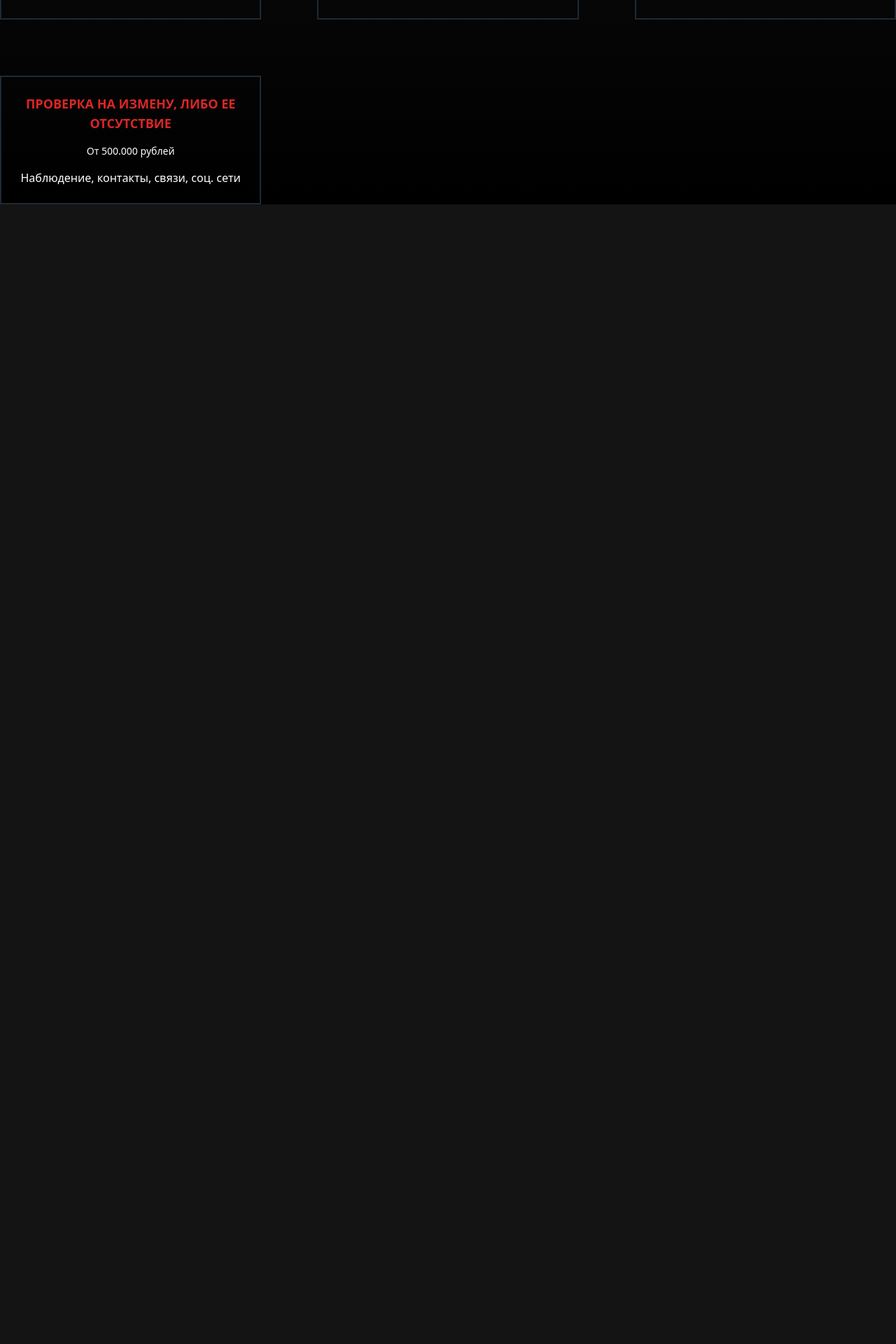
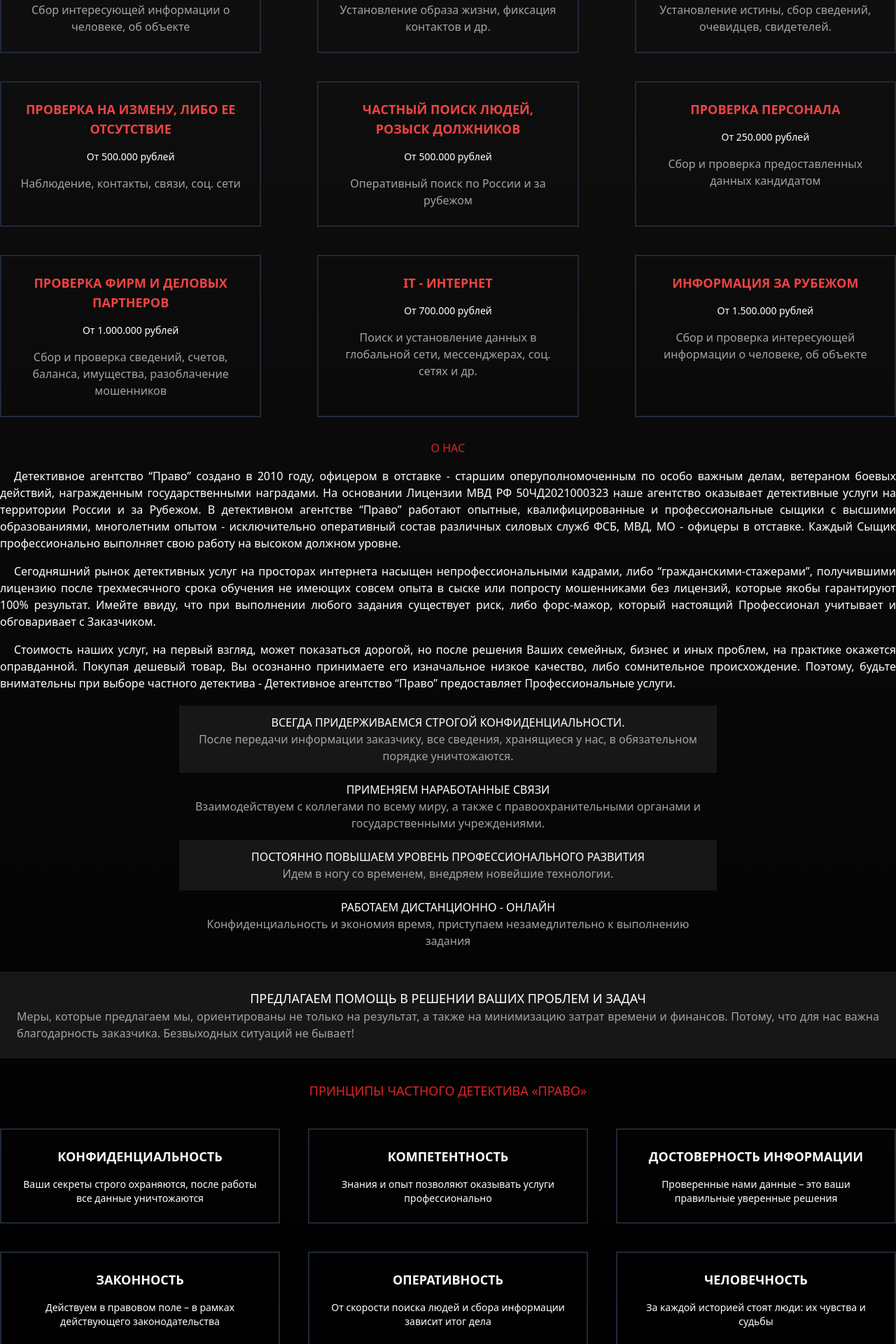
Before and after one commit to Zuglus/detektiv, a Next.js app: page /about in a window 1280 px wide. Shown: the part 740-2660 px from the top of the page at 70% size. Before the commit the page ends 1032 px from the top, so only its background shows below. Built offline with nearby package versions, Linux system fonts and the light colour scheme.

Commit message:
added principles to about page

```diff
--- a/src/app/about/page.tsx
+++ b/src/app/about/page.tsx
@@ -1,4 +1,9 @@
+import Card from '@/components/card';
 import CardService from '@/components/cardService';
+
+function classNames(...classes: string[]) {
+  return classes.filter(Boolean).join(' ');
+}
 
 export default function About() {
   const cards = [
@@ -22,15 +27,52 @@ export default function About() {
       price: 'От 500.000 рублей',
       text: 'Наблюдение, контакты, связи, соц. сети',
     },
+    {
+      title: 'ЧАСТНЫЙ ПОИСК ЛЮДЕЙ, РОЗЫСК ДОЛЖНИКОВ',
+      price: 'От 500.000 рублей',
+      text: 'Оперативный поиск по России и за рубежом',
+    },
+    {
+      title: 'ПРОВЕРКА ПЕРСОНАЛА',
+      price: 'От 250.000 рублей',
+      text: 'Сбор и проверка предоставленных данных кандидатом',
+    },
+    {
+      title: 'ПРОВЕРКА ФИРМ И ДЕЛОВЫХ ПАРТНЕРОВ',
+      price: 'От 1.000.000 рублей',
+      text: 'Сбор и проверка сведений, счетов, баланса, имущества, разоблачение мошенников',
+    },
+    {
+      title: 'IT - ИНТЕРНЕТ',
+      price: 'От 700.000 рублей',
+      text: 'Поиск и установление данных в глобальной сети, мессенджерах, соц. сетях и др.',
+    },
+    {
+      title: 'ИНФОРМАЦИЯ ЗА РУБЕЖОМ',
+      price: 'От 1.500.000 рублей',
+      text: 'Сбор и проверка интересующей информации о человеке, об объекте',
+    },
   ];
   return (
     <>
       <div>ДЛЯ ВАШЕЙ КОНФИДЕНЦИАЛЬНОСТИ РАБОТАЕМ ДИСТАНЦИОННО ОНЛАЙН,</div>
       <div>
         выберите любой вид связи, нажав на ссылку:
-        <a href='tg://resolve?domain=detective_moscow'> Telegram</a>,
-        <a href='whatsapp://send?phone=79150010025'> Whatsapp</a>,
-        <a href='mailto:Pravo018@gmail.com'> E-mail</a>.
+        <a href='tg://resolve?domain=detective_moscow' className='font-bold'>
+          {' '}
+          Telegram
+        </a>
+        ,
+        <a href='whatsapp://send?phone=79150010025' className='font-bold'>
+          {' '}
+          Whatsapp
+        </a>
+        ,
+        <a href='mailto:Pravo018@gmail.com' className='font-bold'>
+          {' '}
+          E-mail
+        </a>
+        .
       </div>
       <p className='indent-5 text-justify mt-4'>
         Детективное агентство &ldquo;Право&rdquo; является{' '}
@@ -52,9 +94,119 @@ export default function About() {
         сотрудники не прохлаждаются в офисе, так как постоянно находятся в
         разъездах, выполняя свою работу.
       </p>
-      <div className='grid grid-cols-1 md:grid-cols-3 gap-20 mt-10'>
+      <div className='grid grid-cols-1 sm:grid-cols-2 lg:grid-cols-3 gap-x-20 gap-y-10 mt-10'>
         {cards.map((card) => {
           return <CardService key={card.title} data={card} />;
+        })}
+      </div>
+      <h3 className='text-red-600 mt-8 uppercase'>о нас</h3>
+      <p className='indent-5 text-justify mt-4'>
+        Детективное агентство &ldquo;Право&rdquo; создано в 2010 году, офицером
+        в отставке - старшим оперуполномоченным по особо важным делам, ветераном
+        боевых действий, награжденным государственными наградами. На основании
+        Лицензии МВД РФ 50ЧД2021000323 наше агентство оказывает детективные
+        услуги на территории России и за Рубежом. В детективном агентстве
+        &ldquo;Право&rdquo; работают опытные, квалифицированные и
+        профессиональные сыщики с высшими образованиями, многолетним опытом -
+        исключительно оперативный состав различных силовых служб ФСБ, МВД, МО -
+        офицеры в отставке. Каждый Сыщик профессионально выполняет свою работу
+        на высоком должном уровне.
+      </p>
+      <p className='indent-5 text-justify mt-4'>
+        Сегодняшний рынок детективных услуг на просторах интернета насыщен
+        непрофессиональными кадрами, либо &ldquo;гражданскими-стажерами&rdquo;,
+        получившими лицензию после трехмесячного срока обучения не имеющих
+        совсем опыта в сыске или попросту мошенниками без лицензий, которые
+        якобы гарантируют 100% результат. Имейте ввиду, что при выполнении
+        любого задания существует риск, либо форс-мажор, который настоящий
+        Профессионал учитывает и обговаривает с Заказчиком.
+      </p>
+      <p className='indent-5 text-justify mt-4'>
+        Стоимость наших услуг, на первый взгляд, может показаться дорогой, но
+        после решения Ваших семейных, бизнес и иных проблем, на практике
+        окажется оправданной. Покупая дешевый товар, Вы осознанно принимаете его
+        изначальное низкое качество, либо сомнительное происхождение. Поэтому,
+        будьте внимательны при выборе частного детектива - Детективное агентство
+        &ldquo;Право&rdquo; предоставляет Профессиональные услуги.
+      </p>
+      <ul className='list-none text-center max-w-3xl py-5'>
+        {[
+          {
+            id: 1,
+            title: 'ВСЕГДА ПРИДЕРЖИВАЕМСЯ СТРОГОЙ КОНФИДЕНЦИАЛЬНОСТИ.',
+            text: 'После передачи информации заказчику, все сведения, хранящиеся у нас, в обязательном порядке уничтожаются.',
+          },
+          {
+            id: 2,
+            title: 'ПРИМЕНЯЕМ НАРАБОТАННЫЕ СВЯЗИ',
+            text: 'Взаимодействуем с коллегами по всему миру, а также с правоохранительными органами и государственными учреждениями.',
+          },
+          {
+            id: 3,
+            title: 'ПОСТОЯННО ПОВЫШАЕМ УРОВЕНЬ ПРОФЕССИОНАЛЬНОГО РАЗВИТИЯ',
+            text: 'Идем в ногу со временем, внедряем новейшие технологии.',
+          },
+          {
+            id: 4,
+            title: 'РАБОТАЕМ ДИСТАНЦИОННО - ОНЛАЙН',
+            text: 'Конфиденциальность и экономия время, приступаем незамедлительно к выполнению задания',
+          },
+        ].map((item) => {
+          return (
+            <li
+              key={item.id}
+              className={classNames(
+                item.id % 2 === 0 ? 'transparent' : 'bg-neutral-900',
+                'px-4 py-3'
+              )}
+            >
+              <h3>{item.title}</h3>
+              <p className='text-neutral-400'>{item.text}</p>
+            </li>
+          );
+        })}
+      </ul>
+      <div className='bg-neutral-900 p-6'>
+        <h2 className='text-center text-lg'>
+          ПРЕДЛАГАЕМ ПОМОЩЬ В РЕШЕНИИ ВАШИХ ПРОБЛЕМ И ЗАДАЧ
+        </h2>
+        <p className='text-neutral-400 text-justify'>
+          Меры, которые предлагаем мы, ориентированы не только на результат, а
+          также на минимизацию затрат времени и финансов. Потому, что для нас
+          важна благодарность заказчика. Безвыходных ситуаций не бывает!
+        </p>
+      </div>
+      <h2 className='text-center text-lg text-red-600 uppercase pt-6 mt-2'>
+        ПРИНЦИПЫ ЧАСТНОГО ДЕТЕКТИВА «ПРАВО»
+      </h2>
+      <div className='grid grid-cols-1 sm:grid-cols-2 lg:grid-cols-3 gap-10 mt-10'>
+        {[
+          {
+            title: 'КОНФИДЕНЦИАЛЬНОСТЬ',
+            text: 'Ваши секреты строго охраняются, после работы все данные уничтожаются',
+          },
+          {
+            title: 'КОМПЕТЕНТНОСТЬ',
+            text: 'Знания и опыт позволяют оказывать услуги профессионально',
+          },
+          {
+            title: 'ДОСТОВЕРНОСТЬ ИНФОРМАЦИИ',
+            text: 'Проверенные нами данные – это ваши правильные уверенные решения',
+          },
+          {
+            title: 'ЗАКОННОСТЬ',
+            text: 'Действуем в правовом поле – в рамках действующего законодательства',
+          },
+          {
+            title: 'ОПЕРАТИВНОСТЬ',
+            text: 'От скорости поиска людей и сбора информации зависит итог дела',
+          },
+          {
+            title: 'ЧЕЛОВЕЧНОСТЬ',
+            text: 'За каждой историей стоят люди: их чувства и судьбы',
+          },
+        ].map((item) => {
+          return <Card key={item.title} data={item} />;
         })}
       </div>
     </>
--- /dev/null
+++ b/src/components/card.tsx
@@ -0,0 +1,8 @@
+export default function Card({ data }) {
+  return (
+    <div className='text-center p-6 border-2 border-solid border-gray-800'>
+      <h4 className='uppercase font-bold text-lg'>{data.title}</h4>
+      <div className='mt-4 text-sm'>{data.text}</div>
+    </div>
+  );
+}
--- a/src/components/cardService.tsx
+++ b/src/components/cardService.tsx
@@ -1,9 +1,9 @@
 export default function CardService({ data }) {
   return (
     <div className='text-center p-6 border-2 border-solid border-gray-800'>
-      <h4 className='text-red-600 uppercase font-bold text-lg'>{data.title}</h4>
+      <h4 className='text-red-500 uppercase font-bold text-lg'>{data.title}</h4>
       <div className='mt-4 text-sm'>{data.price}</div>
-      <div className='mt-4 font-light'>{data.text}</div>
+      <div className='mt-4 text-neutral-400 font-light'>{data.text}</div>
     </div>
   );
 }
--- a/src/components/head.tsx
+++ b/src/components/head.tsx
@@ -10,7 +10,7 @@ export default function Head() {
       <h2 className='text-red-500 text-lg antialiased capitalize'>
         ДЕТЕКТИВНОЕ АГЕНТСТВО Г. МОСКВА ЛИЦЕНЗИЯ МВД РФ 50ЧД2021000323
       </h2>
-      <h3 className='max-w-md mx-auto font-semibold mt-4 bg-gradient-to-br from-black from-30% to-red-600'>
+      <h3 className='max-w-md mx-auto font-semibold my-8 bg-gradient-to-br from-black from-30% to-red-600'>
         МЫ ДОРОЖИМ РЕПУТАЦИЕЙ - ЭТО ЛИЦО КОМПАНИИ <br /> СТРОГО КОНФИДЕНЦИАЛЬНО{' '}
         <br />
         ОПЕРАТИВНО И ПРОФЕССИОНАЛЬНО <br /> ПО РФ И ЗА РУБЕЖОМ РАБОТАЕМ С 2010
```
